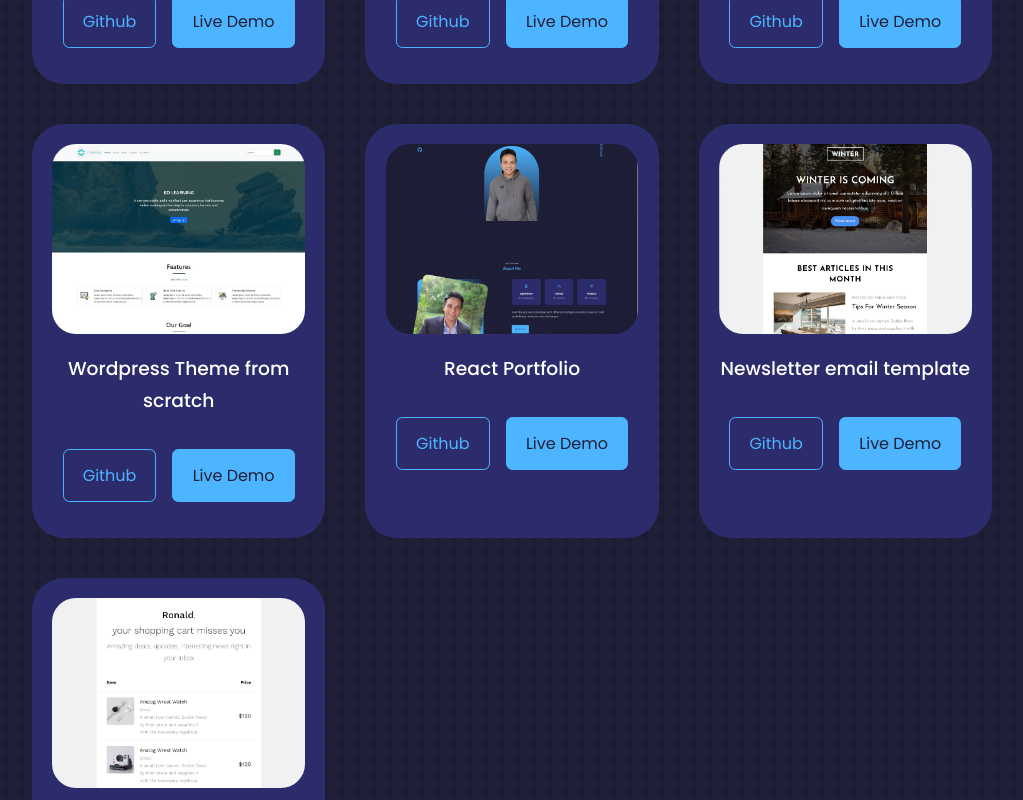
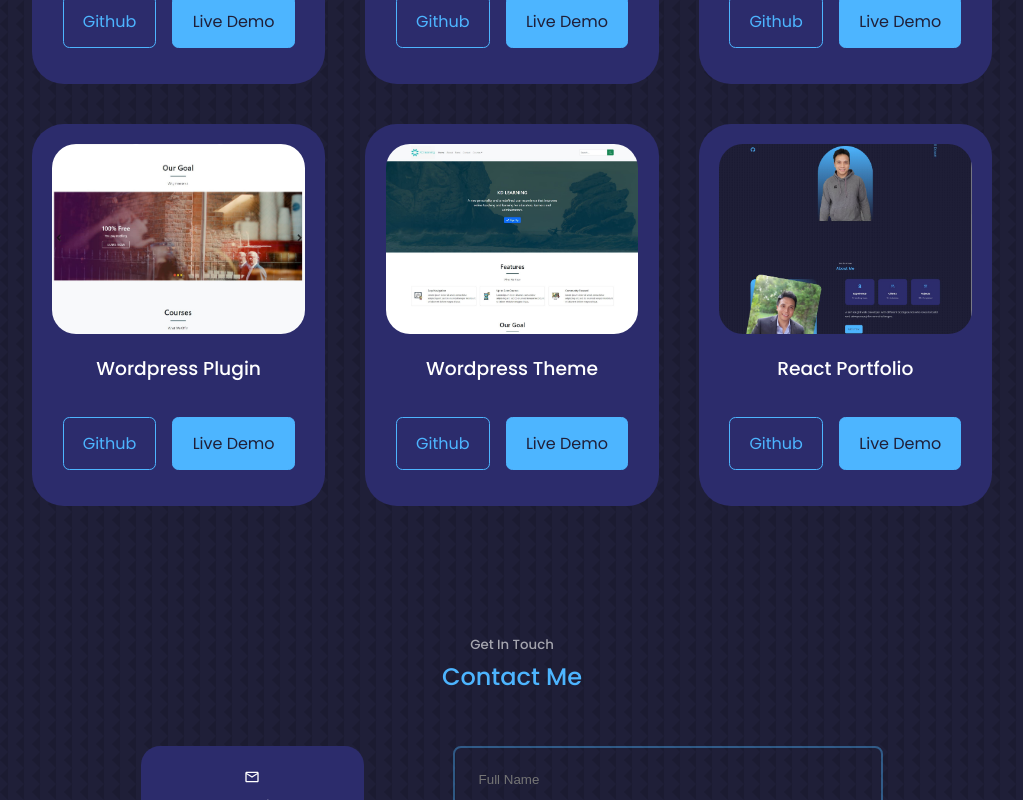
Before and after one commit to khoadodk/portfolio2022, a React (Create React App) app: page / in a window 1280 px wide. Shown: the part 2320-3120 px from the top of the page, without its empty margins (128-1151 px from the left). Built offline with nearby package versions, Linux system fonts and the light colour scheme.

Commit message:
Added WP plugin project

```diff
--- a/src/components/Portfolio/Portfolio.jsx
+++ b/src/components/Portfolio/Portfolio.jsx
@@ -1,12 +1,11 @@
 import React from 'react';
 import "./Portfolio.css";
-import IMG1 from "../../assets/portfolio1.png"
-import IMG2 from "../../assets/portfolio2.png"
 import IMG3 from "../../assets/portfolio3.png"
 import IMG4 from "../../assets/portfolio4.png"
 import IMG5 from "../../assets/portfolio5.png"
 import IMG6 from "../../assets/portfolio6.png"
 import IMG7 from "../../assets/portfolio7.png"
+import IMG8 from "../../assets/portfolio8.png"
 // 4 : 3 image
 
 const data = [
@@ -32,9 +31,16 @@ const data = [
     demo: 'https://cosmeticcs.netlify.app'
   },
   {
+    id:8,
+    image: IMG8,
+    title:"Wordpress Plugin",
+    github: 'https://github.com/khoadodk/kd-slider',
+    demo: 'https://doinvestteam.com'
+  },
+  {
     id:4,
     image: IMG4,
-    title:"Wordpress Theme from scratch",
+    title:"Wordpress Theme",
     github: 'https://github.com/khoadodk/kd-learning',
     demo: 'https://doinvestteam.com'
   },
@@ -45,20 +51,20 @@ const data = [
     github: 'https://github.com',
     demo: 'https://google.com'
   },
-  {
-    id:1,
-    image: IMG1,
-    title:"Newsletter email template",
-    github: 'https://newssletter-email.netlify.app',
-    demo: 'https://github.com/khoadodk/newsletter-email'
-  },
-  {
-    id:2,
-    image: IMG2,
-    title:"Shopping Cart email template",
-    github: 'https://github.com/khoadodk/cart-email',
-    demo: 'https://cart-email.netlify.app'
-  }
+  // {
+  //   id:1,
+  //   image: IMG1,
+  //   title:"Newsletter email",
+  //   github: 'https://newssletter-email.netlify.app',
+  //   demo: 'https://github.com/khoadodk/newsletter-email'
+  // },
+  // {
+  //   id:2,
+  //   image: IMG2,
+  //   title:"Shopping Cart email",
+  //   github: 'https://github.com/khoadodk/cart-email',
+  //   demo: 'https://cart-email.netlify.app'
+  // }
 ]
 
 const Portfolio = () => {
```
Also changed, not shown: src/assets/portfolio8.png (added).
